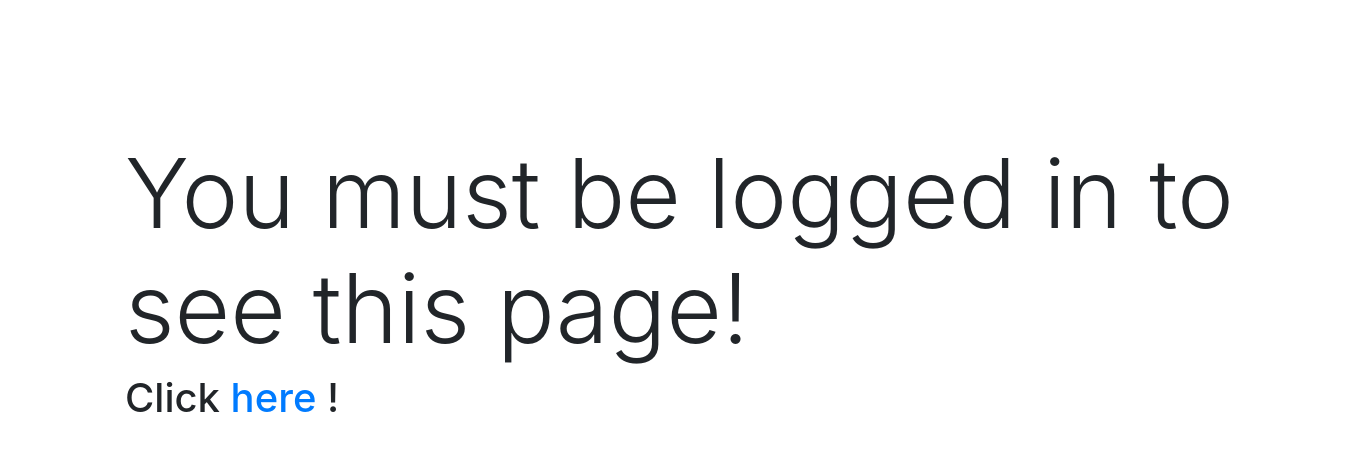
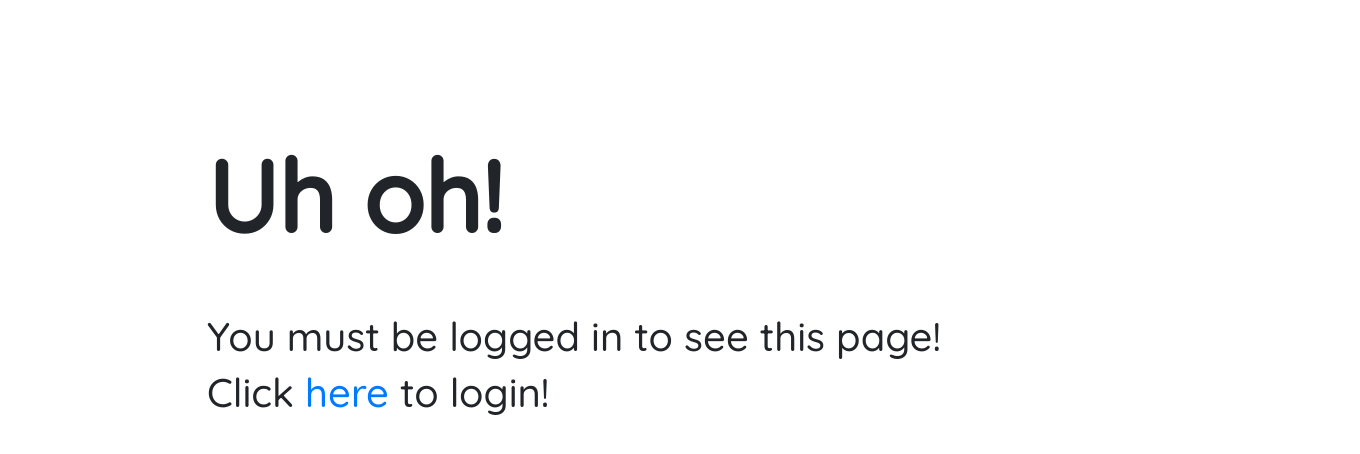
Before and after one commit to akshitsarin/dbug-ocrt-capstone, a Django app: page /home in a window 1360 px wide. Shown: the part 106-560 px from the top of the page. Run offline with Django 3.2, Linux system fonts and the light colour scheme; parts of the project's set-up code (start-up, migrations or seed data) failed here and were passed over; some libraries are stand-ins or nearby versions.

Commit message:
minor layout/ui changes in case user is not logged in

```diff
--- a/templates/home.html
+++ b/templates/home.html
@@ -111,10 +111,14 @@
   </tr>
 </table>
 {% else %}
-<div class="container" style="margin-top: 10%;">
+<div class="container" style="margin-top: 10%; font-family: 'Quicksand', sans-serif; margin-left: 12em;">
 
-  <h1 class=display-1>You must be logged in to see this page!</h1>
-  <h1>Click<a href="/login/"> here </a>!</h1>
+  <h1 style="font-size: 100px;">
+  <strong>Uh oh!</strong></h1><br><br>
+
+  <h1> You must be logged in to see this page!</h1>
+  <h1>Click <a href="/login/" style="text-decoration: none;">here</a> to login!</h1>
+
 </div>
 {% endif %}
 
```
